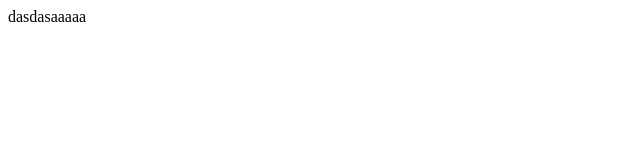
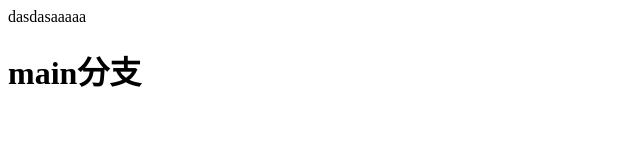
Before and after one commit to yr254171995/project_01, a plain HTML site: page login.html in a window 1280 px wide. Shown: the whole page, without its empty margins (0-640 px from the left). Drawn offline with Linux system fonts and the light colour scheme.

Commit message:
main修改了login.html

```diff
--- a/login.html
+++ b/login.html
@@ -8,5 +8,6 @@
 </head>
 <body>
   dasdasaaaaa
+  <h1>main分支</h1>
 </body>
 </html>
```
